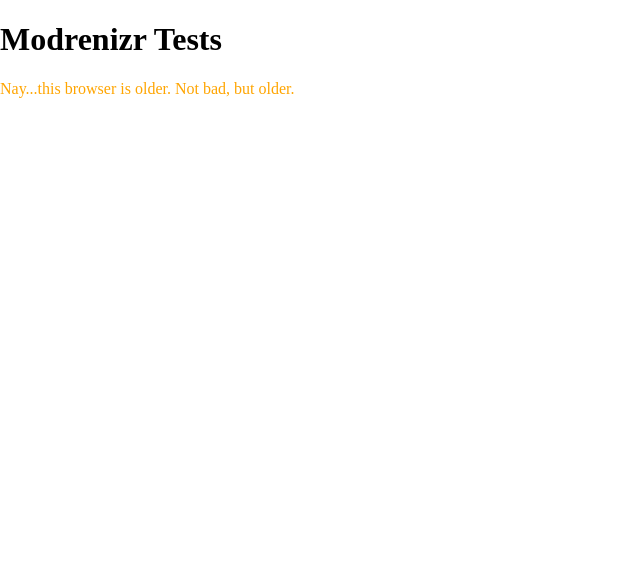
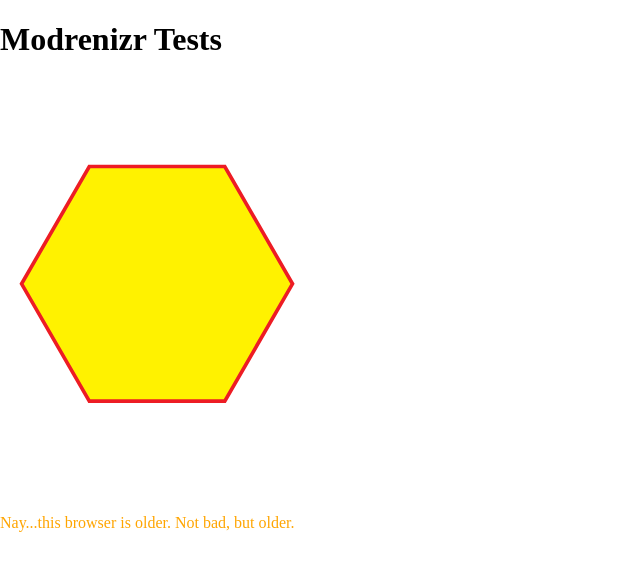
Before and after one commit to danielk7/modernizer, a plain HTML site: page index.html in a window 1280 px wide. Shown: the whole page, without its empty margins (0-640 px from the left). Drawn offline with nearby package versions, Linux system fonts and the light colour scheme.

Commit message:
Version 5

```diff
--- a/css/styles.css
+++ b/css/styles.css
@@ -1,3 +1,8 @@
+.svg {
+	width: 25%;
+}
+
+
 
 html.no-svg .nay,
 html.no-touch .nay {
--- a/index.html
+++ b/index.html
@@ -15,9 +15,18 @@
 <body>
 
 	<h1>Modrenizr Tests</h1>
+
+	<svg version="1.1" id="Layer_1" xmlns="http://www.w3.org/2000/svg" xmlns:xlink="http://www.w3.org/1999/xlink" x="0px" y="0px"
+	 viewBox="0 0 612 792" enable-background="new 0 0 612 792" xml:space="preserve">
+<polygon fill="#FFF200" stroke="#ED1C24" stroke-width="7" stroke-miterlimit="10" points="170.8,614.2 41.3,389.8 170.8,165.5
+	429.9,165.5 559.4,389.8 429.9,614.2 "/>
+</svg>
+
+
 <p class="yey">Yey! Modern Browser</p>
 <p class="nay">Nay...this browser is older. Not bad, but older.</p>
 
   <script type="text/javascript" src="js/scripts.js"></script>
+
 </body>
 </html>
```
Also changed, not shown: img/logo.svg (added).
